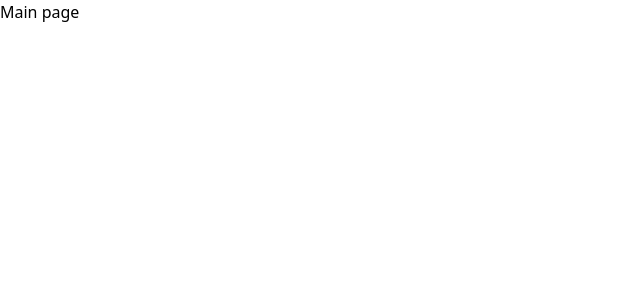
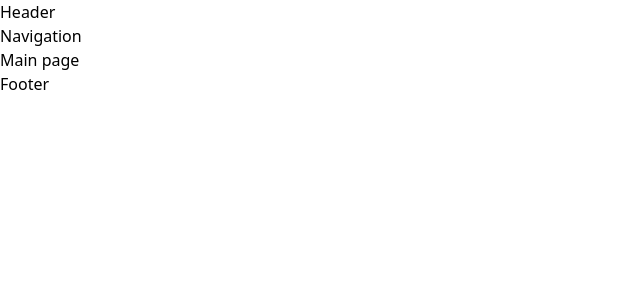
Before and after one commit to okanay/flight-search-application, a Next.js app: page / in a window 1280 px wide. Shown: the top 300 px of the page, without its empty margins (0-640 px from the left). Built offline with nearby package versions, Linux system fonts and the light colour scheme; a web font is replaced by a local one.

Commit message:
Main Folder Add

```diff
--- /dev/null
+++ b/src/app/(main)/layout.tsx
@@ -0,0 +1,16 @@
+import { ReactNode } from 'react'
+import { Header } from '@/components/Header-Components/Header'
+import { Footer } from '@/components/Footer-Components/Footer'
+
+type Props = {
+   children: ReactNode
+}
+export default function MainLayout({ children }: Props) {
+   return (
+      <>
+         <Header />
+         {children}
+         <Footer />
+      </>
+   )
+}
--- a/src/app/page.tsx
+++ b/src/app/(main)/page.tsx
@@ -1,4 +1,4 @@
-export default function RootPage() {
+export default function MainPage() {
    return (
       <main>
          <p>Main page</p>
--- a/src/components/Footer-Components/Footer.tsx
+++ b/src/components/Footer-Components/Footer.tsx
@@ -1,3 +1,3 @@
 export const Footer = () => {
-   return <footer></footer>
+   return <footer>Footer</footer>
 }
--- a/src/components/Header-Components/Header.tsx
+++ b/src/components/Header-Components/Header.tsx
@@ -1,10 +1,8 @@
-import { LanguageSelect } from '@/components/Header-Components/LanguageSelect'
-
 export const Header = () => {
    return (
       <header>
-         <nav></nav>
-         <LanguageSelect />
+         <span>Header</span>
+         <nav>Navigation</nav>
       </header>
    )
 }
--- a/src/components/Header-Components/LanguageSelect.tsx
+++ /dev/null
@@ -1,36 +0,0 @@
-'use client'
-
-import { useRouter } from 'next/navigation'
-import { useLocale, useTranslations } from 'next-intl'
-import { usePathname } from 'next-intl/client'
-import { ChangeEvent, useTransition } from 'react'
-
-export const LanguageSelect = () => {
-   const t = useTranslations('LocaleSwitcher')
-   const [isPending, startTransition] = useTransition()
-   const locale = useLocale()
-   const router = useRouter()
-   const pathname = usePathname()
-
-   function onSelectChange(event: ChangeEvent<HTMLSelectElement>) {
-      startTransition(() => {
-         router.replace(`/${event.target.value}${pathname}`)
-      })
-   }
-
-   return (
-      <label className={`text-gray-400', relative ${isPending && 'transition-opacity [&:disabled]:opacity-30'}`}>
-         <select
-            className="appearance-none rounded-lg border border-slate-100 bg-slate-200/50 px-4 py-2"
-            defaultValue={locale}
-            disabled={isPending}
-            onChange={onSelectChange}>
-            {['en', 'tr'].map(cur => (
-               <option key={cur} value={cur}>
-                  {t('locale', { locale: cur })}
-               </option>
-            ))}
-         </select>
-      </label>
-   )
-}
```
Also changed, not shown: 1 other file (tests, documents, lock files or other folders).
